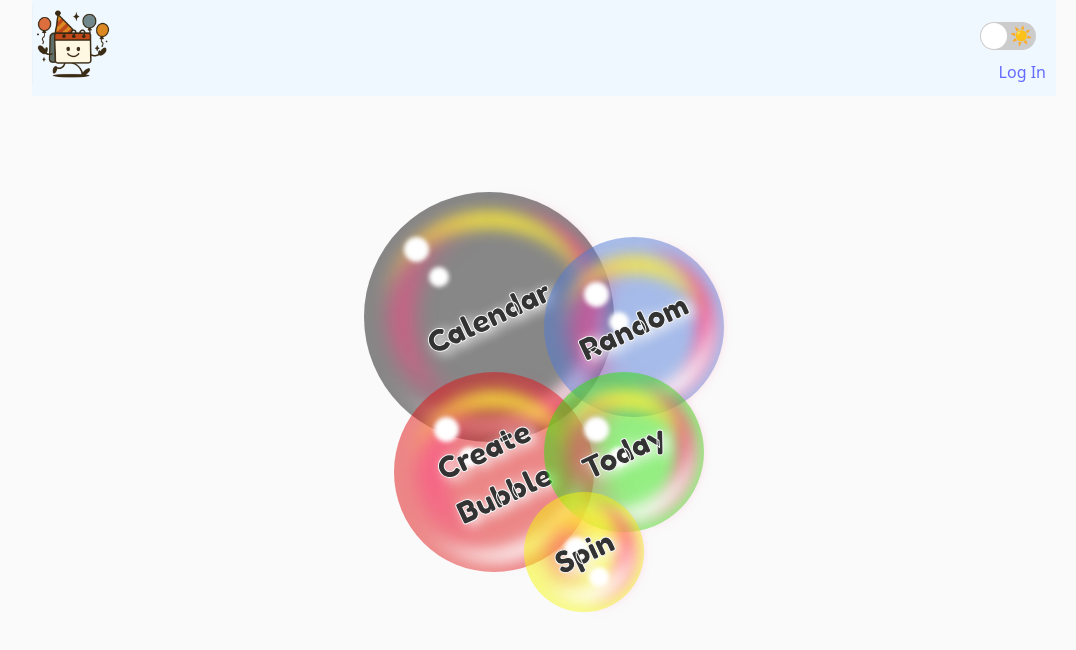
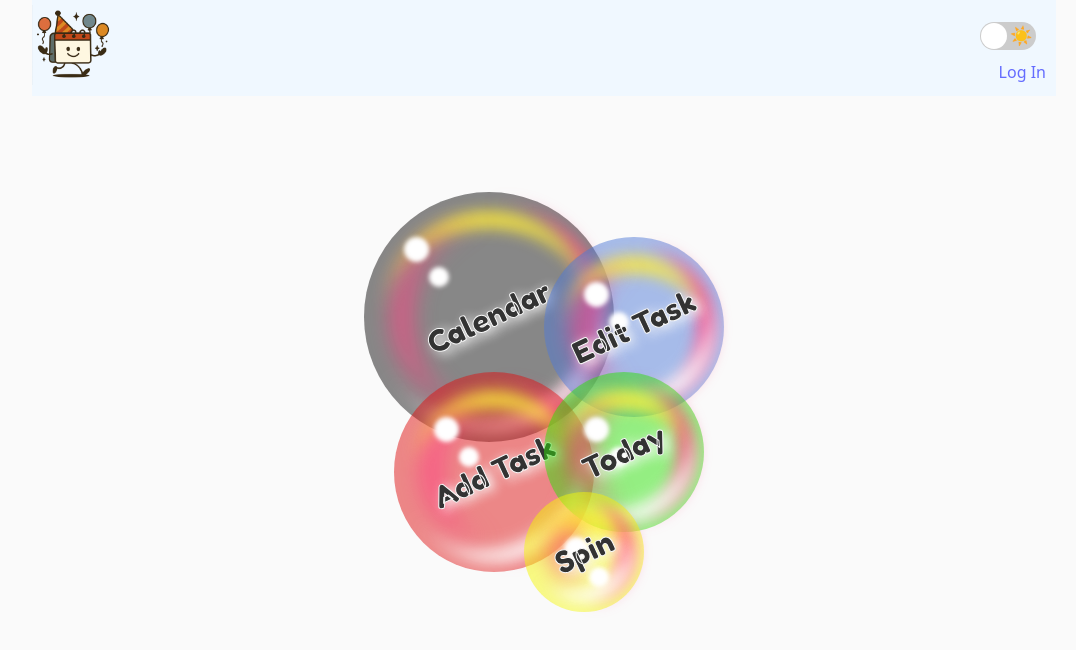
Before and after one commit to Zereis/Event-planner, a React (Vite) app: page /#/ in a window 1280 px wide. Shown: the top 650 px of the page, without its empty margins (96-1172 px from the left). Built offline with nearby package versions, Linux system fonts and the light colour scheme.

Commit message:
Pages Structure

```diff
--- a/src/App.jsx
+++ b/src/App.jsx
@@ -1,20 +1,13 @@
-import { TaskProvider } from "./Components/TaskContext";
-import AddEvent from "./pages/addEvent";
-import EditEvent from "./pages/editEvent";
 import { Routes, Route } from 'react-router';
 import Home from './pages/Home';
 import './styles/app.css'
 import NavBar from './components/NavBar'
 import Spin from './components/Spin'
 import Calendar from './components/CalendarView'
-
-// Placeholder components for routes
-const Create = () => <div>Create a Bubble Page</div>;
-const Random = () => <div>Random Page</div>;
-const Today = () => <div>Today Page</div>;
-const NoPages = () => <div>404 Error</div>
-
-
+import Edit from './pages/Edit'
+import Add from './pages/Add'
+import Today from './pages/Today'
+import NoPages from './pages/NoPages'
 
 function App() {
   return (
@@ -24,8 +17,8 @@ function App() {
       <Routes>
         <Route path="/" element={<Home />} />
         <Route path="/calendar" element={<Calendar />} />
-        <Route path="/create" element={<Create />} />
-        <Route path="/random" element={<Random />} />
+        <Route path="/add" element={<Add />} />
+        <Route path="/edit" element={<Edit />} />
         <Route path="/today" element={<Today />} />
         <Route path="/spin" element={<Spin />} />
         <Route path="*" element={<NoPages />} />
--- /dev/null
+++ b/src/pages/Add.jsx
@@ -0,0 +1,9 @@
+import React from 'react'
+
+export default function Add() {
+  return (
+    <div>
+      This is the Add Function
+    </div>
+  )
+}
--- /dev/null
+++ b/src/pages/Edit.jsx
@@ -0,0 +1,9 @@
+import React from 'react'
+
+export default function Edit() {
+  return (
+    <div>
+      This is the Edit function
+    </div>
+  )
+}
--- a/src/pages/Home.jsx
+++ b/src/pages/Home.jsx
@@ -38,7 +38,6 @@ const Home = () => {
 */
 import { useEffect, useState } from 'react';
 import '../styles/home.css';
-import Toggle from '../components/Toggle';
 import NavBubble from '../components/NavBubble';
 
 const Home = () => {
@@ -61,9 +60,9 @@ const Home = () => {
       appearDuration: 0.8,
     },
     {
-      title: 'Create Bubble',
+      title: 'Add Task',
       color: 'rgba(221, 21, 21, 0.5)',
-      navRoute: '/create',
+      navRoute: '/add',
       position: { x: -150, y: 180 },
       size: 200,
       clickable: true,
@@ -71,9 +70,9 @@ const Home = () => {
       appearDuration: 1.0,
     },
     {
-      title: 'Random',
+      title: 'Edit Task',
       color: 'rgba(82, 124, 216, 0.5)',
-      navRoute: '/random',
+      navRoute: '/edit',
       position: { x: 0, y: 45 },
       size: 180,
       clickable: true,
--- /dev/null
+++ b/src/pages/NoPages.jsx
@@ -0,0 +1,9 @@
+import React from 'react'
+
+export default function NoPages() {
+  return (
+    <div>
+      404 - No Page Found!
+    </div>
+  )
+}
--- /dev/null
+++ b/src/pages/Today.jsx
@@ -0,0 +1,9 @@
+import React from 'react'
+
+export default function Today() {
+  return (
+    <div>
+      This is the Today Feature
+    </div>
+  )
+}
```
